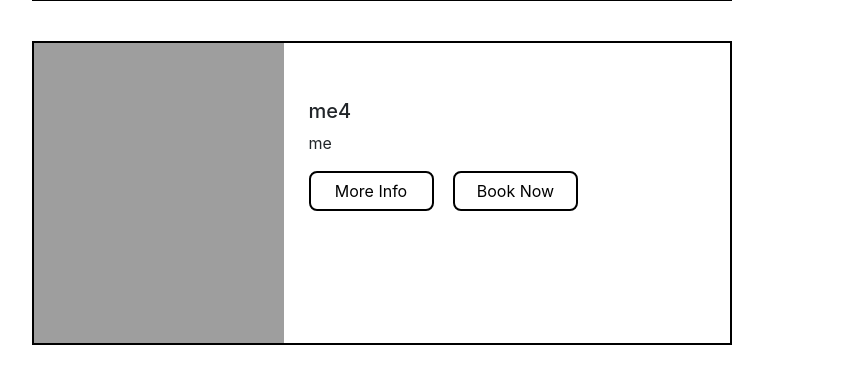
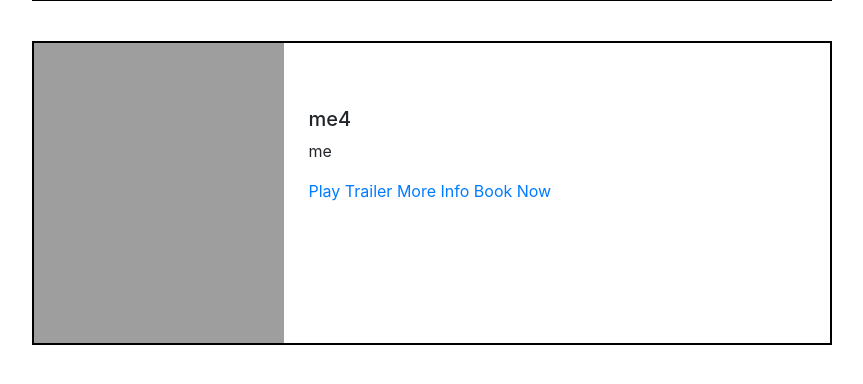
Before and after one commit to zekesiegman/4050_eBooking, a Django app: template cinemaE-Booking/templates/search.html in a window 1280 px wide; the page is wider, and only the part inside the window is pictured. Shown: the part 846-1230 px from the top of that part, without its empty margins (18-881 px from the left). Run offline with Django 4.2, Linux system fonts and the light colour scheme; the template is opened without the code that fills it: values that come from a table or form of the project are taken from there, others are empty; data comes from the database, SQL or seed files in the repository; some libraries are stand-ins or nearby versions.

Commit message:
changes to search page

```diff
--- a/cinemaE-Booking/templates/search.html
+++ b/cinemaE-Booking/templates/search.html
@@ -20,7 +20,7 @@
     #movie {
       margin-left: 50px;
       margin-bottom: 40px;
-      width: 700px;
+      width: 800px;
       border: 2px solid black;
     }
     #movie_left {
@@ -33,14 +33,6 @@
     img {
       height: 300px;
       width: 250px;
-    }
-    .movie_button {
-      background-color: white;
-      height: 40px;
-      width: 125px;
-      border: 2px solid black;
-      border-radius: 8px;
-      margin-right: 15px;
     }
   </style>
 
@@ -142,8 +134,9 @@
       <div id="movie_right">
         <h5>{{ movie.title }}</h5>
         <p>{{ movie.rating }}</p>
-        <button class="movie_button">More Info</button>
-        <button class="movie_button">Book Now</button>
+        <a href="{{movie.trailer_video}}">Play Trailer</a>
+        <a href="">More Info</a>
+        <a href="">Book Now</a>
       </div>
     </div>
     {% endfor %}
```
